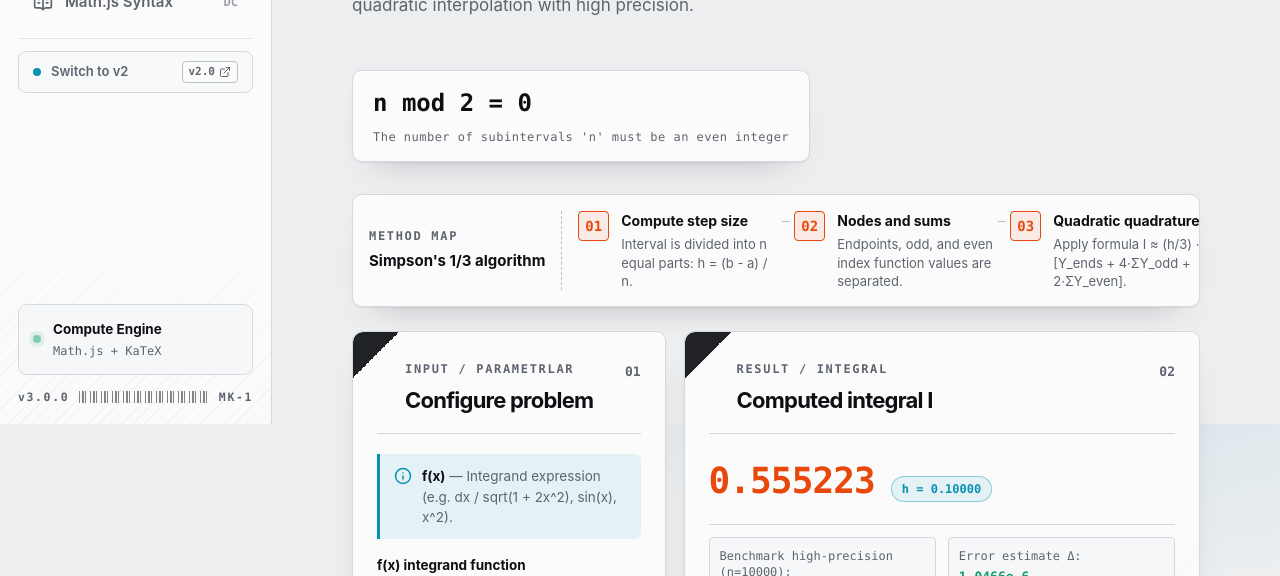
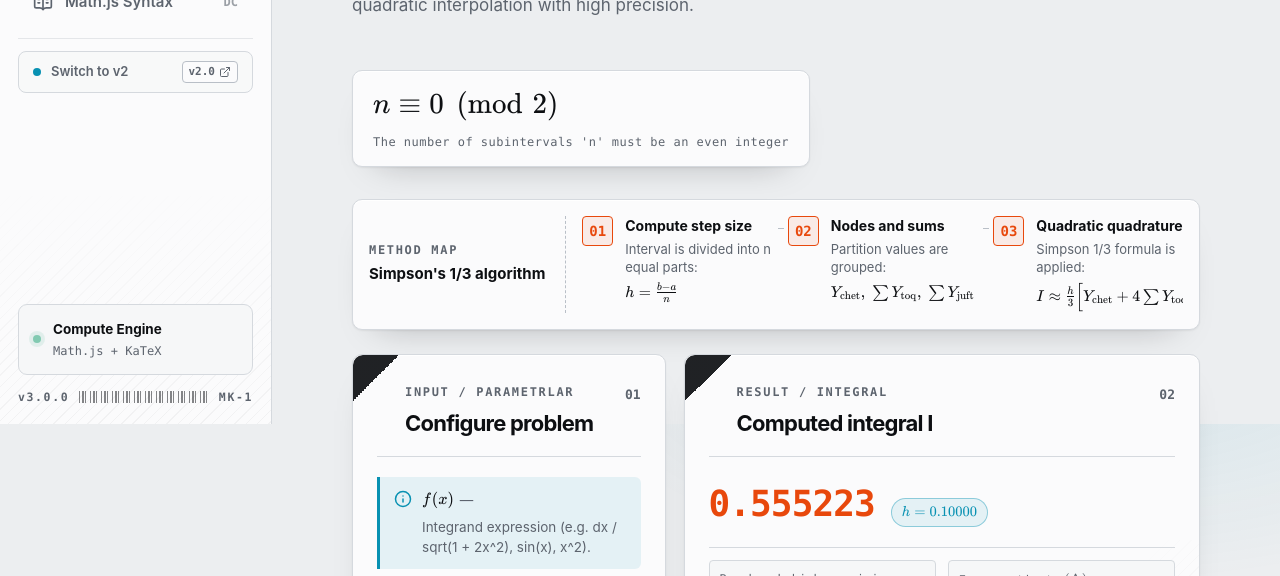
Before and after one commit to hexjasur/numeric-methods, a Next.js app: page /methods/simpson in a window 1280 px wide. Shown: the part 376-952 px from the top of the page. Built offline with nearby package versions, Linux system fonts and the light colour scheme; no server answers.

Commit message:
fix(simpson): make method map steps responsive and fix KaTeX table math 📐

```diff
--- a/components/simpson-method.tsx
+++ b/components/simpson-method.tsx
@@ -9,6 +9,23 @@ import { isSumOperatorNode, math, normalizeExpression } from '@/lib/math';
 import { SimpsonPlot } from '@/components/simpson/plot';
 import { PsHero, PsStrip, PsMap, PsPanel, PsPanelHead, PsNote } from '@/components/ui/print-stream';
 import { useI18n } from '@/components/i18n-provider';
+
+function MathInline({ tex, className = '' }: { tex: string; className?: string }) {
+  const html = useMemo(() => {
+    try {
+      return katex.renderToString(tex, { throwOnError: false });
+    } catch {
+      return tex;
+    }
+  }, [tex]);
+
+  return (
+    <span
+      className={`[&_.katex]:!px-0 [&_.katex]:!overflow-visible [&_.katex]:!max-w-none ${className}`}
+      dangerouslySetInnerHTML={{ __html: html }}
+    />
+  );
+}
 
 export function SimpsonMethod() {
   const { t } = useI18n();
@@ -71,7 +88,7 @@ export function SimpsonMethod() {
         title={<>{t('simpson.hero_title')}</>}
         titleHighlight={t('simpson.hero_titleHighlight')}
         lead={t('simpson.hero_lead')}
-        conditionMain={<>n mod 2 = 0</>}
+        conditionMain={<MathInline tex="n \equiv 0 \pmod 2" />}
         conditionSub={t('simpson.hero_condSub')}
       />
 
@@ -79,9 +96,42 @@ export function SimpsonMethod() {
         eyebrow="Method map"
         title={t('simpson.map_title')}
         steps={[
-          { n: '01', t: t('simpson.map_1_t'), s: t('simpson.map_1_s') },
-          { n: '02', t: t('simpson.map_2_t'), s: t('simpson.map_2_s') },
-          { n: '03', t: t('simpson.map_3_t'), s: t('simpson.map_3_s') },
+          {
+            n: '01',
+            t: t('simpson.map_1_t'),
+            s: (
+              <div className="space-y-1">
+                <span className="block text-muted text-[13px]">{t('simpson.map_1_desc')}</span>
+                <span className="block text-ink font-semibold text-[13px] whitespace-nowrap overflow-x-auto overflow-y-hidden [scrollbar-width:none] [&::-webkit-scrollbar]:hidden py-0.5">
+                  <MathInline tex="h = \frac{b - a}{n}" />
+                </span>
+              </div>
+            ),
+          },
+          {
+            n: '02',
+            t: t('simpson.map_2_t'),
+            s: (
+              <div className="space-y-1">
+                <span className="block text-muted text-[13px]">{t('simpson.map_2_desc')}</span>
+                <span className="block text-ink font-semibold text-[13px] whitespace-nowrap overflow-x-auto overflow-y-hidden [scrollbar-width:none] [&::-webkit-scrollbar]:hidden py-0.5">
+                  <MathInline tex="Y_{\mathrm{chet}},\; \sum Y_{\mathrm{toq}},\; \sum Y_{\mathrm{juft}}" />
+                </span>
+              </div>
+            ),
+          },
+          {
+            n: '03',
+            t: t('simpson.map_3_t'),
+            s: (
+              <div className="space-y-1">
+                <span className="block text-muted text-[13px]">{t('simpson.map_3_desc')}</span>
+                <span className="block text-ink font-semibold text-[13px] whitespace-nowrap overflow-x-auto overflow-y-hidden [scrollbar-width:none] [&::-webkit-scrollbar]:hidden py-0.5">
+                  <MathInline tex="I \approx \frac{h}{3} \Big[ Y_{\mathrm{chet}} + 4\sum Y_{\mathrm{toq}} + 2\sum Y_{\mathrm{juft}} \Big]" />
+                </span>
+              </div>
+            ),
+          },
         ]}
       />
 
@@ -91,8 +141,8 @@ export function SimpsonMethod() {
           <PsPanelHead eyebrow="Input / Parametrlar" title={t('simpson.panel_input')} idx="01" />
 
           <PsNote icon={<Info size={18} />}>
-            <p>
-              <b>f(x)</b> — {t('simpson.note_fn')}
+            <p className="flex flex-wrap items-center gap-1.5">
+              <b><MathInline tex="f(x)" /></b> — <span>{t('simpson.note_fn')}</span>
             </p>
           </PsNote>
 
@@ -101,7 +151,7 @@ export function SimpsonMethod() {
               {t('simpson.label_fn')}
             </span>
             <div className="mt-2 w-full border border-brand bg-brand-soft rounded-lg flex items-center gap-2.5 px-3.5 focus-within:ring-4 focus-within:ring-brand-soft focus-within:bg-panel transition-all">
-              <b className="text-brand text-[15px] whitespace-nowrap">f(x) =</b>
+              <b className="text-brand text-[15px] whitespace-nowrap"><MathInline tex="f(x) =" /></b>
               <input
                 value={expression}
                 onChange={(e) => setExpression(e.target.value)}
@@ -126,8 +176,9 @@ export function SimpsonMethod() {
 
           <div className="grid grid-cols-2 gap-3 mb-4">
             <label className="block">
-              <span className="block text-[13.5px] font-[650] text-ink mb-1.5">
-                {t('simpson.label_a')}
+              <span className="flex items-center gap-1.5 text-[13.5px] font-[650] text-ink mb-1.5">
+                <span>{t('simpson.label_a_text')}</span>
+                <MathInline tex="a" />
               </span>
               <input
                 value={a}
@@ -138,8 +189,9 @@ export function SimpsonMethod() {
               />
             </label>
             <label className="block">
-              <span className="block text-[13.5px] font-[650] text-ink mb-1.5">
-                {t('simpson.label_b')}
+              <span className="flex items-center gap-1.5 text-[13.5px] font-[650] text-ink mb-1.5">
+                <span>{t('simpson.label_b_text')}</span>
+                <MathInline tex="b" />
               </span>
               <input
                 value={b}
@@ -152,8 +204,10 @@ export function SimpsonMethod() {
           </div>
 
           <label className="block mb-5">
-            <span className="block text-[13.5px] font-[650] text-ink mb-1.5">
-              {t('simpson.label_n')}
+            <span className="flex items-center gap-1.5 text-[13.5px] font-[650] text-ink mb-1.5">
+              <span>{t('simpson.label_n_text')}</span>
+              <MathInline tex="n" />
+              <span className="text-muted font-normal text-xs">({t('simpson.label_n_even')})</span>
             </span>
             <input
               value={n}
@@ -193,8 +247,8 @@ export function SimpsonMethod() {
                   <div className="font-mono text-[36px] font-extrabold text-brand tracking-tight">
                     {format(result.integral, 6)}
                   </div>
-                  <div className="font-mono text-xs px-2.5 py-1 rounded-full border border-cyan/40 bg-cyan-soft text-cyan font-bold">
-                    h = {format(result.h, 5)}
+                  <div className="font-mono text-xs px-2.5 py-1 rounded-full border border-cyan/40 bg-cyan-soft text-cyan font-bold flex items-center gap-1.5">
+                    <MathInline tex={`h = ${format(result.h, 5)}`} />
                   </div>
                 </div>
 
@@ -204,7 +258,9 @@ export function SimpsonMethod() {
                     <strong className="text-ink text-[13px]">{format(result.exactIntegral, 6)}</strong>
                   </div>
                   <div className="p-2.5 rounded bg-bg-2 border border-line">
-                    <span className="text-muted block mb-1">{t('simpson.res_err')}:</span>
+                    <span className="text-muted block mb-1 flex items-center gap-1">
+                      <span>{t('simpson.res_err')}</span> <MathInline tex="(\Delta)" />:
+                    </span>
                     <strong className="text-pos text-[13px]">{result.errorMargin.toExponential(4)}</strong>
                   </div>
                 </div>
@@ -219,10 +275,13 @@ export function SimpsonMethod() {
                   <div className="p-3.5 rounded-lg border border-line bg-bg-2">
                     <h4 className="font-mono text-xs font-bold text-muted uppercase tracking-wider mb-2 flex items-center gap-2">
                       <span className="w-4 h-4 rounded-full bg-brand text-white flex items-center justify-center text-[10px]">1</span>
-                      {t('simpson.step_1_title')}
+                      <span className="flex items-center gap-1.5">
+                        <span>{t('simpson.step_1_title')}</span>
+                        <MathInline tex="(h)" />
+                      </span>
                     </h4>
                     <div
-                      className="text-ink overflow-x-auto text-sm"
+                      className="text-ink overflow-x-auto overflow-y-hidden text-sm [scrollbar-width:thin]"
                       dangerouslySetInnerHTML={{
                         __html: renderKatex(
                           `h = \\frac{b - a}{n} = \\frac{${format(result.b, 4)} - ${format(result.a, 4)}}{${result.n}} = ${format(result.h, 6)}`,
@@ -238,7 +297,7 @@ export function SimpsonMethod() {
                       {t('simpson.step_2_title')}
                     </h4>
                     <div
-                      className="text-ink overflow-x-auto text-sm"
+                      className="text-ink overflow-x-auto overflow-y-hidden text-sm [scrollbar-width:thin]"
                       dangerouslySetInnerHTML={{
                         __html: renderKatex(
                           `\\begin{aligned}
@@ -258,7 +317,7 @@ export function SimpsonMethod() {
                       {t('simpson.step_3_title')}
                     </h4>
                     <div
-                      className="text-ink overflow-x-auto text-sm"
+                      className="text-ink overflow-x-auto overflow-y-hidden text-sm [scrollbar-width:thin]"
                       dangerouslySetInnerHTML={{
                         __html: renderKatex(
                           `\\begin{aligned}
@@ -275,10 +334,13 @@ export function SimpsonMethod() {
                   <div className="p-3.5 rounded-lg border border-brand/20 bg-brand-soft">
                     <h4 className="font-mono text-xs font-bold text-brand uppercase tracking-wider mb-2 flex items-center gap-2">
                       <span className="w-4 h-4 rounded-full bg-brand text-white flex items-center justify-center text-[10px]">4</span>
-                      {t('simpson.step_4_title')}
+                      <span className="flex items-center gap-1.5">
+                        <span>{t('simpson.step_4_title')}</span>
+                        <MathInline tex="(\Delta)" />
+                      </span>
                     </h4>
                     <div
-                      className="text-ink overflow-x-auto text-sm"
+                      className="text-ink overflow-x-auto overflow-y-hidden text-sm [scrollbar-width:thin]"
                       dangerouslySetInnerHTML={{
                         __html: renderKatex(
                           `\\begin{aligned}
@@ -304,12 +366,21 @@ export function SimpsonMethod() {
 
                 <div className="overflow-x-auto max-h-[360px] border border-line rounded-lg">
                   <table className="w-full font-mono text-xs text-left">
-                    <thead className="sticky top-0 bg-panel border-b border-line text-muted uppercase tracking-wider">
+                    <thead className="sticky top-0 bg-panel border-b border-line text-muted uppercase tracking-wider text-[12.5px]">
                       <tr>
-                        <th className="py-2.5 px-3">{t('simpson.tbl_i')}</th>
-                        <th className="py-2.5 px-3">{t('simpson.tbl_xi')}</th>
-                        <th className="py-2.5 px-3">{t('simpson.tbl_yi')}</th>
-                        <th className="py-2.5 px-3">{t('simpson.tbl_coeff')}</th>
+                        <th className="py-2.5 px-3">
+                          <MathInline tex="i" />
+                        </th>
+                        <th className="py-2.5 px-3">
+                          <MathInline tex="x_i" />
+                        </th>
+                        <th className="py-2.5 px-3">
+                          <MathInline tex="y_i = f(x_i)" />
+                        </th>
+                        <th className="py-2.5 px-3">
+                          <span className="mr-1">{t('simpson.tbl_coeff_label')}</span>
+                          <MathInline tex="c_i" />
+                        </th>
                         <th className="py-2.5 px-3">{t('simpson.tbl_type')}</th>
                       </tr>
                     </thead>
@@ -326,7 +397,7 @@ export function SimpsonMethod() {
                             <td className="py-2 px-3 font-bold text-brand">{p.coeff}</td>
                             <td className="py-2 px-3">
                               <span
-                                className={`inline-block px-2 py-0.5 rounded text-[10px] font-bold ${
+                                className={`inline-flex items-center gap-1.5 px-2 py-0.5 rounded text-[10.5px] font-bold ${
                                   isEnd
                                     ? 'bg-brand-soft text-brand'
                                     : isOdd
@@ -334,11 +405,23 @@ export function SimpsonMethod() {
                                       : 'bg-line-2/20 text-muted'
                                 }`}
                               >
-                                {isEnd
-                                  ? t('simpson.type_end')
-                                  : isOdd
-                                    ? t('simpson.type_odd')
-                                    : t('simpson.type_even')}
+                                <span>
+                                  {isEnd
+                                    ? t('simpson.type_end_label')
+                                    : isOdd
+                                      ? t('simpson.type_odd_label')
+                                      : t('simpson.type_even_label')}
+                                </span>
+                                <MathInline
+                                  tex={
+                                    isEnd
+                                      ? '(c = 1)'
+                                      : isOdd
+                                        ? '(c = 4)'
+                                        : '(c = 2)'
+                                  }
+                                  className="font-normal opacity-90 text-[10px]"
+                                />
                               </span>
                             </td>
                           </tr>
--- a/components/ui/print-stream.tsx
+++ b/components/ui/print-stream.tsx
@@ -41,7 +41,7 @@ export function PsHero({
         </p>
       </div>
       {conditionMain && (
-        <div className="border border-line bg-panel rounded-[10px] py-4 px-5 shadow-[var(--shadow)] relative overflow-hidden whitespace-nowrap before:content-[''] before:absolute before:inset-0 before:bg-[var(--stripe)] before:pointer-events-none mt-5">
+        <div className="border border-line bg-panel rounded-[10px] py-4 px-5 shadow-[var(--shadow)] relative overflow-x-auto overflow-y-hidden max-w-full [scrollbar-width:none] [&::-webkit-scrollbar]:hidden whitespace-nowrap before:content-[''] before:absolute before:inset-0 before:bg-[var(--stripe)] before:pointer-events-none mt-5">
           <span className="relative block font-mono text-2xl font-semibold text-ink [&>b]:text-brand">
             {conditionMain}
           </span>
@@ -57,25 +57,25 @@ export function PsHero({
 }
 
 // Step Map
-export function PsMap({ steps, title = "3 ta oddiy qadam", eyebrow = "Method map" }: { steps: {n: string, t: string, s: string}[], title?: string, eyebrow?: string }) {
+export function PsMap({ steps, title = "3 ta oddiy qadam", eyebrow = "Method map" }: { steps: {n: string, t: React.ReactNode, s: React.ReactNode}[], title?: string, eyebrow?: string }) {
   return (
-    <section className="flex flex-wrap items-stretch gap-4 my-6 py-4 px-4 bg-panel border border-line rounded-[10px] shadow-[var(--shadow)] sm:flex-nowrap">
-      <div className="grid gap-1.5 content-center sm:pr-4 sm:border-r border-dashed border-line-2 shrink-0 pb-3 sm:pb-0 border-b sm:border-b-0 w-full sm:w-auto">
+    <section className="flex flex-col lg:flex-row items-stretch gap-4 my-6 p-4 bg-panel border border-line rounded-[10px] shadow-[var(--shadow)]">
+      <div className="grid gap-1.5 content-center pb-3 lg:pb-0 border-b lg:border-b-0 lg:border-r border-dashed border-line-2 shrink-0 lg:pr-5 w-full lg:w-auto min-w-[170px]">
         <span className="block font-mono text-xs font-semibold tracking-[.14em] uppercase text-muted leading-[1.2]">
           {eyebrow}
         </span>
-        <strong className="text-[15px]">{title}</strong>
+        <strong className="text-[15px] text-ink">{title}</strong>
       </div>
-      <div className="flex flex-wrap sm:flex-nowrap flex-1 items-stretch gap-4 relative">
+      <div className="grid grid-cols-1 md:grid-cols-3 flex-1 gap-4 items-stretch relative min-w-0">
         {steps.map((step, i) => (
-          <div className="relative flex-1 flex gap-3 items-start min-w-[200px]" key={step.n}>
-            {i > 0 && <i className="hidden sm:block absolute -left-3 top-2.5 w-2 h-px bg-line-2" aria-hidden />}
-            <span className="font-mono text-sm font-bold text-brand py-1 px-1.5 border border-brand rounded bg-brand-soft">
+          <div className="relative flex gap-3 items-start min-w-0" key={step.n}>
+            {i > 0 && <i className="hidden md:block absolute -left-2.5 top-3 w-1.5 h-px bg-line-2" aria-hidden />}
+            <span className="font-mono text-sm font-bold text-brand py-1 px-1.5 border border-brand rounded bg-brand-soft shrink-0">
               {step.n}
             </span>
-            <div>
-              <b className="block text-sm font-bold">{step.t}</b>
-              <small className="block mt-1 text-[13px] text-muted leading-[1.4]">{step.s}</small>
+            <div className="flex-1 min-w-0">
+              <b className="block text-sm font-bold text-ink">{step.t}</b>
+              <div className="mt-1 text-[13px] text-muted leading-[1.4]">{step.s}</div>
             </div>
           </div>
         ))}
--- a/lib/i18n/locales/en.json
+++ b/lib/i18n/locales/en.json
@@ -162,22 +162,29 @@
     "map_title": "Simpson's 1/3 algorithm",
     "map_1_t": "Compute step size",
     "map_1_s": "Interval is divided into n equal parts: h = (b - a) / n.",
+    "map_1_desc": "Interval is divided into n equal parts:",
     "map_2_t": "Nodes and sums",
     "map_2_s": "Endpoints, odd, and even index function values are separated.",
+    "map_2_desc": "Partition values are grouped:",
     "map_3_t": "Quadratic quadrature",
     "map_3_s": "Apply formula I ≈ (h/3) · [Y_ends + 4·ΣY_odd + 2·ΣY_even].",
+    "map_3_desc": "Simpson 1/3 formula is applied:",
     "panel_input": "Configure problem",
     "note_fn": "Integrand expression (e.g. dx / sqrt(1 + 2x^2), sin(x), x^2).",
     "label_fn": "f(x) integrand function",
     "label_a": "Lower limit a",
+    "label_a_text": "Lower limit",
     "label_b": "Upper limit b",
+    "label_b_text": "Upper limit",
     "label_n": "Subintervals count n (even)",
+    "label_n_text": "Subintervals count",
+    "label_n_even": "even",
     "btn_calc": "Calculate integral",
     "res_eyebrow": "Result / Integral",
     "res_val": "Computed integral I",
     "res_exact": "Benchmark high-precision (n=10000)",
-    "res_err": "Error estimate Δ",
-    "step_1_title": "Step size (h)",
+    "res_err": "Error estimate",
+    "step_1_title": "Step size",
     "step_2_title": "Partition sums",
     "step_3_title": "Simpson 1/3 formula",
     "step_4_title": "Error estimate (Benchmark comparison)",
@@ -187,10 +194,14 @@
     "tbl_xi": "x_i",
     "tbl_yi": "y_i = f(x_i)",
     "tbl_coeff": "Coefficient c_i",
+    "tbl_coeff_label": "Coefficient",
     "tbl_type": "Type",
     "type_end": "Endpoint (c=1)",
     "type_odd": "Odd (c=4)",
     "type_even": "Even (c=2)",
+    "type_end_label": "Endpoint",
+    "type_odd_label": "Odd",
+    "type_even_label": "Even",
     "plot_empty": "Enter valid bounds and expression to plot the curve and integral area.",
     "err_calc": "An error occurred during calculation.",
     "res_empty": "No calculations performed yet."
--- a/lib/i18n/locales/uz.json
+++ b/lib/i18n/locales/uz.json
@@ -162,22 +162,29 @@
     "map_title": "Simpson 1/3 algoritmi",
     "map_1_t": "Qadamni hisoblash",
     "map_1_s": "Oraliq n ta teng bo'lakka bo'linadi: h = (b - a) / n.",
+    "map_1_desc": "Oraliq n ta teng bo'lakka bo'linadi:",
     "map_2_t": "Tugunlar va yig'indilar",
     "map_2_s": "Chetdagi, toq va juft indeksli funksiya qiymatlari ajratiladi.",
+    "map_2_desc": "Funksiya qiymatlari guruhlanadi:",
     "map_3_t": "Kvadratik kvadratura",
     "map_3_s": "I ≈ (h/3) · [Y_chet + 4·ΣY_toq + 2·ΣY_juft] formulasi qo'llanadi.",
+    "map_3_desc": "Simpson 1/3 formulasi qo'llanadi:",
     "panel_input": "Masalani sozlang",
     "note_fn": "Integrallanuvchi ifoda (masalan: dx / sqrt(1 + 2x^2), sin(x), x^2).",
     "label_fn": "f(x) integral osti funksiyasi",
     "label_a": "Quyi chegara a",
+    "label_a_text": "Quyi chegara",
     "label_b": "Yuqori chegara b",
+    "label_b_text": "Yuqori chegara",
     "label_n": "Bo'laklar soni n (juft son)",
+    "label_n_text": "Bo'laklar soni",
+    "label_n_even": "juft son",
     "btn_calc": "Integralni hisoblash",
     "res_eyebrow": "Natija / Integral",
     "res_val": "Hisoblangan integral I",
     "res_exact": "Benchmark aniq qiymat (n=10000)",
-    "res_err": "Xatolik bahosi Δ",
-    "step_1_title": "Qadam uzunligi (h)",
+    "res_err": "Xatolik bahosi",
+    "step_1_title": "Qadam uzunligi",
     "step_2_title": "Yig'indilar",
     "step_3_title": "Simpson 1/3 formulasi",
     "step_4_title": "Xatolik (Benchmark taqqoslash)",
@@ -187,10 +194,14 @@
     "tbl_xi": "x_i",
     "tbl_yi": "y_i = f(x_i)",
     "tbl_coeff": "Koeffitsiyent c_i",
+    "tbl_coeff_label": "Koeffitsiyent",
     "tbl_type": "Turi",
     "type_end": "Chetki (c=1)",
     "type_odd": "Toq (c=4)",
     "type_even": "Juft (c=2)",
+    "type_end_label": "Chetki",
+    "type_odd_label": "Toq",
+    "type_even_label": "Juft",
     "plot_empty": "Grafikni chizish uchun to'g'ri oraliq va funksiyani kiriting.",
     "err_calc": "Hisoblashda xatolik yuz berdi.",
     "res_empty": "Hali hisoblash bajarilmadi."
```
Also changed, not shown: lib/i18n/locales/ru.json (+13 -2 lines), 2 other files (tests, documents, lock files or other folders).
